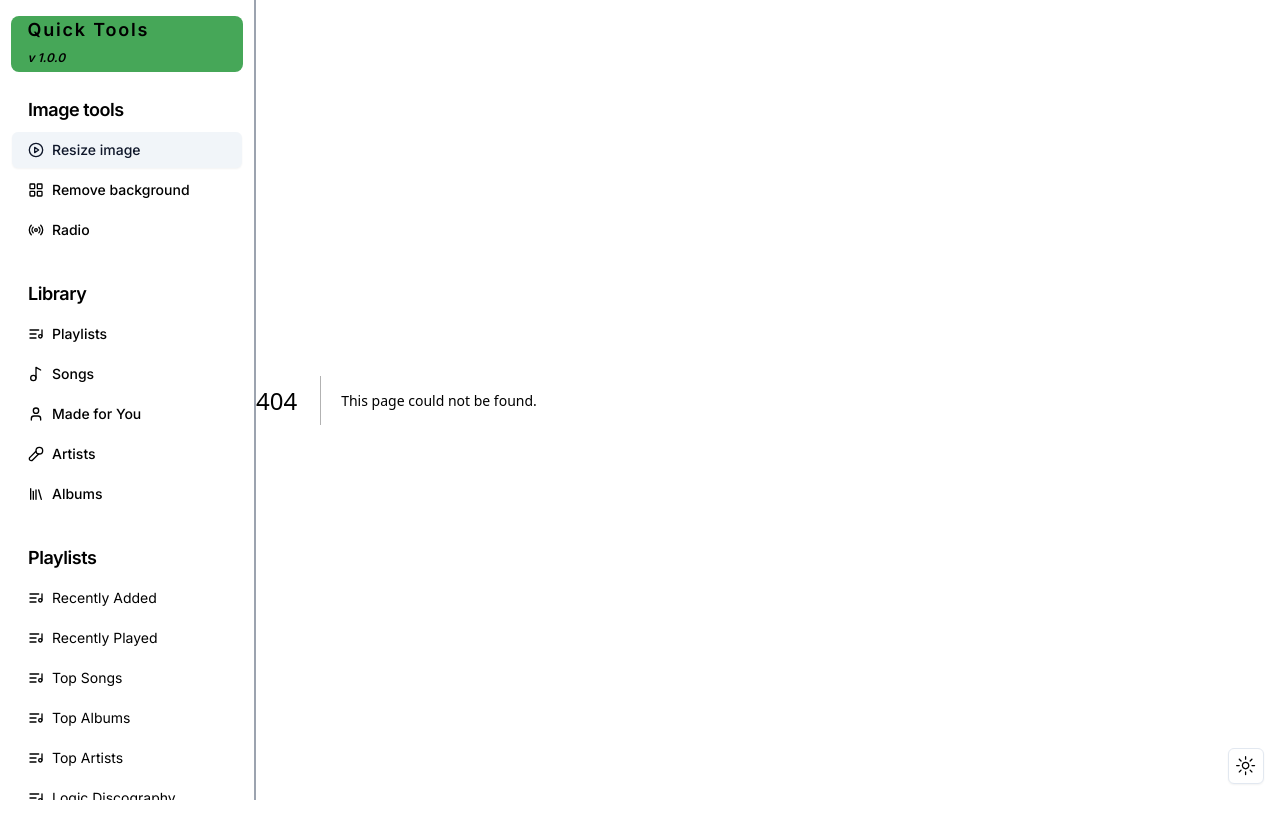
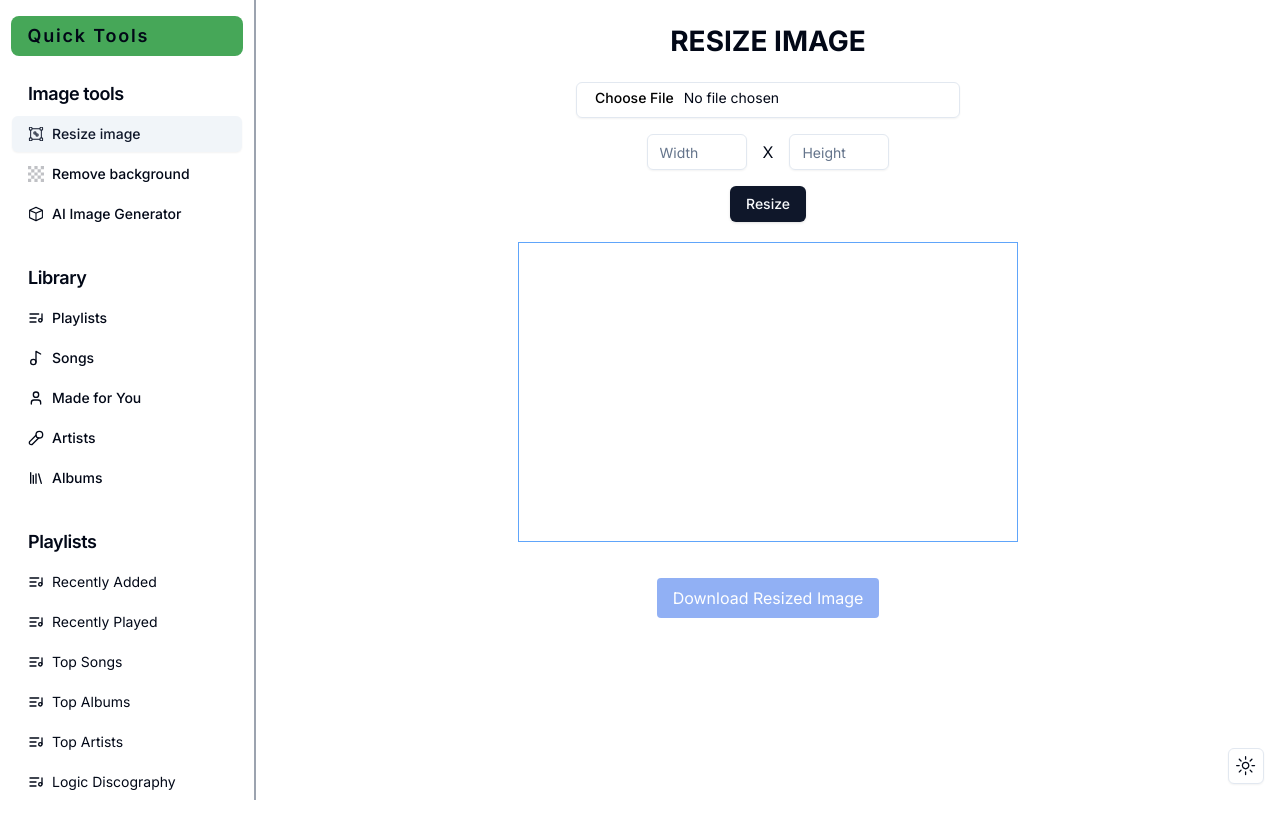
Before and after one commit to Nine-TT/QuickTools, a Next.js app: page /image-tools/resize in a window 1280 px wide. Before the commit this address had no page. Shown: the top 838 px of the page. Built offline with nearby package versions, Linux system fonts and the light colour scheme.

Commit message:
future/resize image

```diff
--- a/package.json
+++ b/package.json
@@ -11,6 +11,7 @@
   "dependencies": {
     "@radix-ui/react-dropdown-menu": "^2.1.1",
     "@radix-ui/react-icons": "^1.3.0",
+    "@radix-ui/react-label": "^2.1.0",
     "@radix-ui/react-menubar": "^1.1.1",
     "@radix-ui/react-scroll-area": "^1.1.0",
     "@radix-ui/react-slot": "^1.1.0",
--- /dev/null
+++ b/src/app/image-tools/resize/page.tsx
@@ -0,0 +1,126 @@
+"use client";
+
+import { Button } from "@/components/ui/button";
+import { Input } from "@/components/ui/input";
+import React, { useState, useRef } from "react";
+
+export default function ResizeImage() {
+  const [file, setFile] = useState<File | null>(null);
+  const [width, setWidth] = useState<string | number>("");
+  const [height, setHeight] = useState<string | number>("");
+  const [downloadUrl, setDownloadUrl] = useState<string>("");
+  const canvasRef = useRef<HTMLCanvasElement | null>(null);
+
+  const handleResize = () => {
+    if (file) {
+      const reader = new FileReader();
+      reader.onload = (e) => {
+        const result = e.target?.result;
+        if (result) {
+          const img = new Image();
+          img.onload = () => {
+            const canvas = canvasRef.current;
+            if (canvas) {
+              const ctx = canvas.getContext("2d");
+              if (ctx) {
+                ctx.imageSmoothingEnabled = true;
+                ctx.imageSmoothingQuality = "high";
+
+                const canvasWidth = canvas.width;
+                const canvasHeight = canvas.height;
+                const imgAspect = img.width / img.height;
+                const canvasAspect = canvasWidth / canvasHeight;
+
+                let drawWidth, drawHeight;
+
+                if (canvasAspect > imgAspect) {
+                  drawHeight = canvasHeight;
+                  drawWidth = drawHeight * imgAspect;
+                } else {
+                  drawWidth = canvasWidth;
+                  drawHeight = drawWidth / imgAspect;
+                }
+
+                const offsetX = (canvasWidth - drawWidth) / 2;
+                const offsetY = (canvasHeight - drawHeight) / 2;
+
+                canvas.width = canvasWidth;
+                canvas.height = canvasHeight;
+                ctx.clearRect(0, 0, canvasWidth, canvasHeight);
+                ctx.drawImage(img, offsetX, offsetY, drawWidth, drawHeight);
+
+                const resizedImageURL = canvas.toDataURL("image/png");
+                setDownloadUrl(resizedImageURL);
+              } else {
+                console.error("Failed to get 2D context from canvas.");
+              }
+            }
+          };
+          img.src = result as string;
+        } else {
+          console.error("FileReader failed to load file.");
+        }
+      };
+      reader.readAsDataURL(file);
+    }
+  };
+
+  const handleDownloadClick = (e: React.MouseEvent<HTMLAnchorElement>) => {
+    if (!downloadUrl) {
+      e.preventDefault();
+    }
+  };
+
+  return (
+    <div className="h-[100vh] w-[80%] text-center">
+      <h1 className="font-bold  w-fit mx-auto my-5 uppercase text-[28px]">
+        Resize Image
+      </h1>
+      <div className="grid w-full max-w-sm items-center gap-1.5 mt-3 mx-auto">
+        <Input
+          type="file"
+          accept="image/*"
+          onChange={(e) => setFile(e.target.files?.[0] || null)}
+        />
+      </div>
+
+      <div className="flex mt-4 items-center mx-auto w-fit">
+        <Input
+          type="number"
+          value={width}
+          onChange={(e) => setWidth(e.target.value)}
+          placeholder="Width"
+          className="w-[100px]"
+        />
+        <span className="mx-4">X</span>
+        <Input
+          type="number"
+          value={height}
+          onChange={(e) => setHeight(e.target.value)}
+          placeholder="Height"
+          className="w-[100px]"
+        />
+      </div>
+
+      <Button className="mt-4 mx-auto" onClick={handleResize}>
+        Resize
+      </Button>
+
+      <canvas
+        ref={canvasRef}
+        className="w-[500px] h-[300px] border border-blue-400 mx-auto my-5"
+      ></canvas>
+
+      <a
+        href={downloadUrl}
+        download="resized-image.png"
+        onClick={handleDownloadClick}
+        className={`inline-block px-4 py-2 mt-4 text-white bg-blue-600 rounded ${
+          !downloadUrl ? "cursor-not-allowed opacity-50" : ""
+        }`}
+      >
+        Download Resized Image
+      </a>
+    </div>
+  );
+}
--- a/src/components/side-bar.tsx
+++ b/src/components/side-bar.tsx
@@ -1,8 +1,14 @@
 import { cn } from "@/lib/utils";
 import { Button } from "@/components/ui/button";
 import { ScrollArea } from "@/components/ui/scroll-area";
+import {
+  TransformIcon,
+  TransparencyGridIcon,
+  CubeIcon,
+} from "@radix-ui/react-icons";
 
 import { Playlist } from "@/data/menuLists";
+import Link from "next/link";
 
 interface SidebarProps extends React.HTMLAttributes<HTMLDivElement> {
   playlists: Playlist[];
@@ -13,9 +19,8 @@ export function SideBar({ className, playlists }: SidebarProps) {
     <div className={cn("pb-12", className)}>
       <div className="space-y-4 py-4 border-r-2 border-gray-400 h-[100vh] overflow-y-scroll">
         <div>
-          <h2 className="mb-2 px-4 text-lg font-semibold bg-[#46A758] rounded-lg tracking-widest w-[91%] mx-auto">
+          <h2 className="mb-2 px-4 leading-10 text-lg font-semibold bg-[#46A758] rounded-lg tracking-widest w-[91%] mx-auto">
             Quick Tools
-            <p className="text-[12px] italic tracking-normal">v 1.0.0</p>
           </h2>
         </div>
         <div className="px-3 py-2">
@@ -23,58 +28,19 @@ export function SideBar({ className, playlists }: SidebarProps) {
             Image tools
           </h2>
           <div className="space-y-1">
-            <Button variant="secondary" className="w-full justify-start">
-              <svg
-                xmlns="http://www.w3.org/2000/svg"
-                viewBox="0 0 24 24"
-                fill="none"
-                stroke="currentColor"
-                strokeWidth="2"
-                strokeLinecap="round"
-                strokeLinejoin="round"
-                className="mr-2 h-4 w-4"
-              >
-                <circle cx="12" cy="12" r="10" />
-                <polygon points="10 8 16 12 10 16 10 8" />
-              </svg>
-              Resize image
-            </Button>
+            <Link href="image-tools/resize">
+              <Button variant="secondary" className="w-full justify-start">
+                <TransformIcon className="mr-2 h-4 w-4" />
+                Resize image
+              </Button>
+            </Link>
             <Button variant="ghost" className="w-full justify-start">
-              <svg
-                xmlns="http://www.w3.org/2000/svg"
-                viewBox="0 0 24 24"
-                fill="none"
-                stroke="currentColor"
-                strokeWidth="2"
-                strokeLinecap="round"
-                strokeLinejoin="round"
-                className="mr-2 h-4 w-4"
-              >
-                <rect width="7" height="7" x="3" y="3" rx="1" />
-                <rect width="7" height="7" x="14" y="3" rx="1" />
-                <rect width="7" height="7" x="14" y="14" rx="1" />
-                <rect width="7" height="7" x="3" y="14" rx="1" />
-              </svg>
+              <TransparencyGridIcon className="mr-2 h-4 w-4" />
               Remove background
             </Button>
             <Button variant="ghost" className="w-full justify-start">
-              <svg
-                xmlns="http://www.w3.org/2000/svg"
-                viewBox="0 0 24 24"
-                fill="none"
-                stroke="currentColor"
-                strokeWidth="2"
-                strokeLinecap="round"
-                strokeLinejoin="round"
-                className="mr-2 h-4 w-4"
-              >
-                <path d="M4.9 19.1C1 15.2 1 8.8 4.9 4.9" />
-                <path d="M7.8 16.2c-2.3-2.3-2.3-6.1 0-8.5" />
-                <circle cx="12" cy="12" r="2" />
-                <path d="M16.2 7.8c2.3 2.3 2.3 6.1 0 8.5" />
-                <path d="M19.1 4.9C23 8.8 23 15.1 19.1 19" />
-              </svg>
-              Radio
+              <CubeIcon className="mr-2 h-4 w-4" />
+              AI Image Generator
             </Button>
           </div>
         </div>
--- /dev/null
+++ b/src/components/ui/input.tsx
@@ -0,0 +1,25 @@
+import * as React from "react"
+
+import { cn } from "@/lib/utils"
+
+export interface InputProps
+  extends React.InputHTMLAttributes<HTMLInputElement> {}
+
+const Input = React.forwardRef<HTMLInputElement, InputProps>(
+  ({ className, type, ...props }, ref) => {
+    return (
+      <input
+        type={type}
+        className={cn(
+          "flex h-9 w-full rounded-md border border-input bg-transparent px-3 py-1 text-sm shadow-sm transition-colors file:border-0 file:bg-transparent file:text-sm file:font-medium placeholder:text-muted-foreground focus-visible:outline-none focus-visible:ring-1 focus-visible:ring-ring disabled:cursor-not-allowed disabled:opacity-50",
+          className
+        )}
+        ref={ref}
+        {...props}
+      />
+    )
+  }
+)
+Input.displayName = "Input"
+
+export { Input }
--- /dev/null
+++ b/src/components/ui/label.tsx
@@ -0,0 +1,26 @@
+"use client"
+
+import * as React from "react"
+import * as LabelPrimitive from "@radix-ui/react-label"
+import { cva, type VariantProps } from "class-variance-authority"
+
+import { cn } from "@/lib/utils"
+
+const labelVariants = cva(
+  "text-sm font-medium leading-none peer-disabled:cursor-not-allowed peer-disabled:opacity-70"
+)
+
+const Label = React.forwardRef<
+  React.ElementRef<typeof LabelPrimitive.Root>,
+  React.ComponentPropsWithoutRef<typeof LabelPrimitive.Root> &
+    VariantProps<typeof labelVariants>
+>(({ className, ...props }, ref) => (
+  <LabelPrimitive.Root
+    ref={ref}
+    className={cn(labelVariants(), className)}
+    {...props}
+  />
+))
+Label.displayName = LabelPrimitive.Root.displayName
+
+export { Label }
```
Also changed, not shown: src/app/image-tools/remove-bg/page.tsx (added), 1 other file (tests, documents, lock files or other folders).
